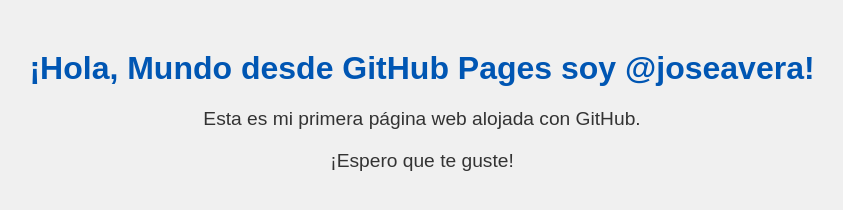
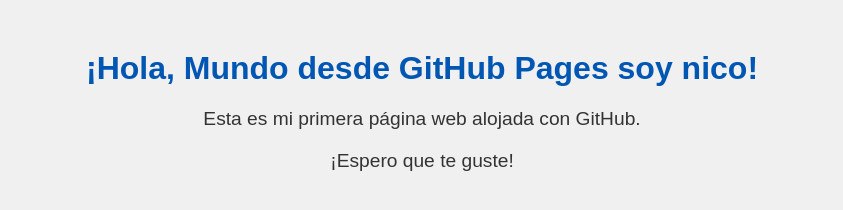
Before and after one commit to Nicolas812/Pagina_web, a plain HTML site: page index.html in a window 1280 px wide. Shown: the whole page, without its empty margins (218-1061 px from the left). Drawn offline with Linux system fonts and the light colour scheme.

Commit message:
Update index.html

```diff
--- a/index.html
+++ b/index.html
@@ -21,7 +21,7 @@
     </style>
 </head>
 <body>
-    <h1>¡Hola, Mundo desde GitHub Pages soy @joseavera!</h1>
+    <h1>¡Hola, Mundo desde GitHub Pages soy nico!</h1>
     <p>Esta es mi primera página web alojada con GitHub.</p>
     <p>¡Espero que te guste!</p>
 </body>
```
